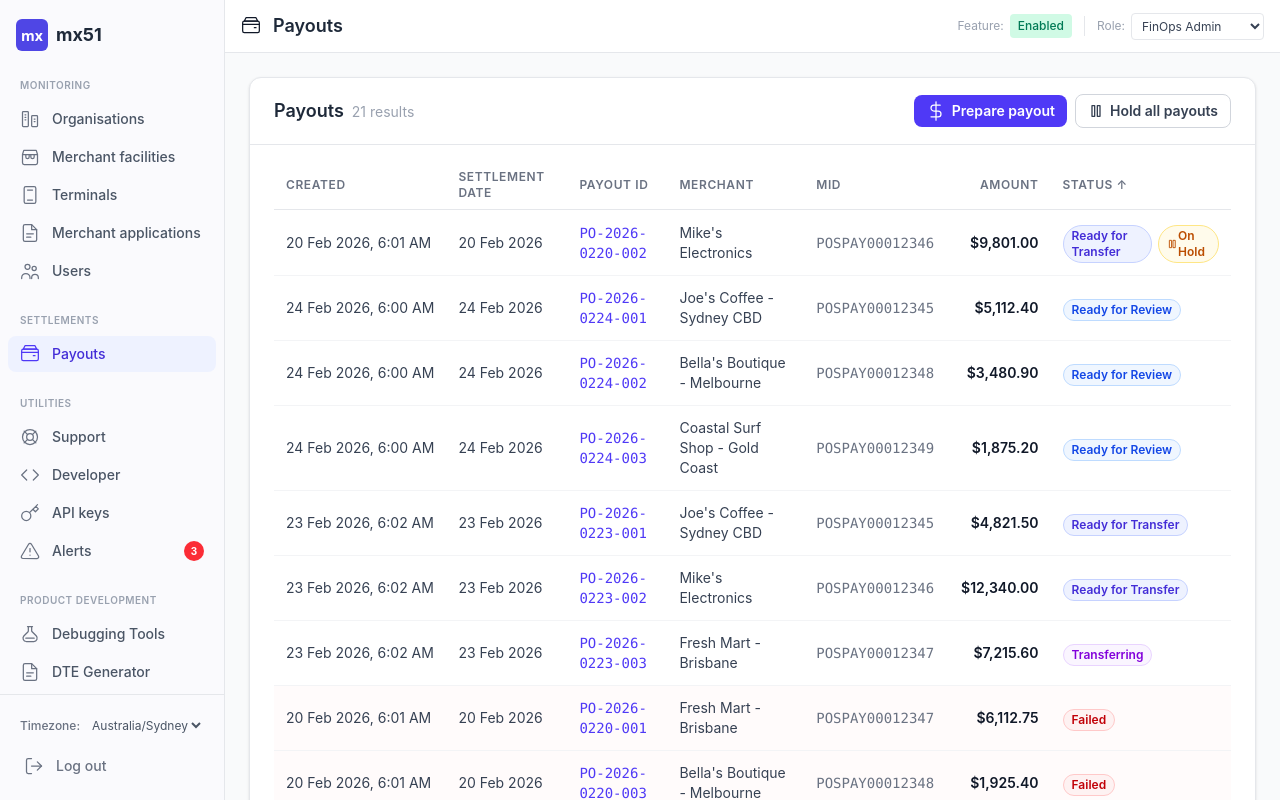
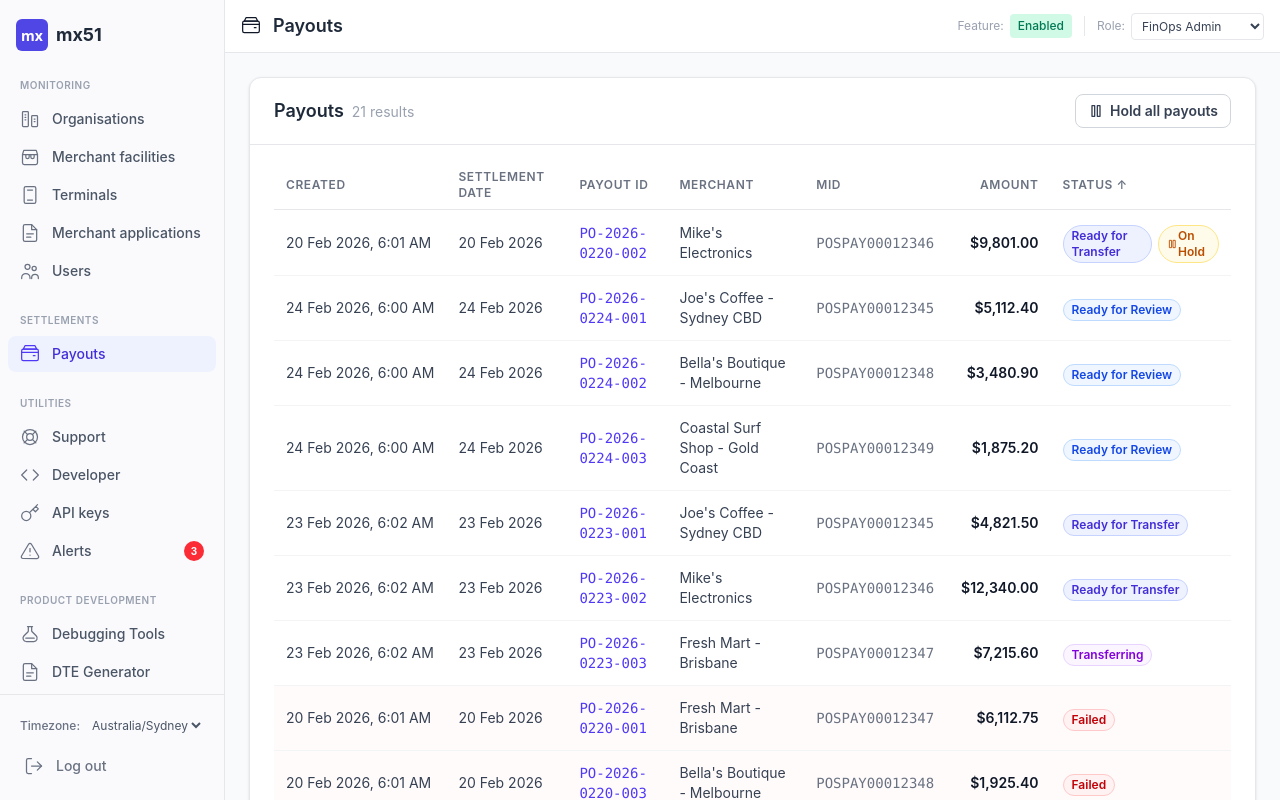
Before and after one commit to eeyern-mx51/msp-settlement-ledger, a React (Vite) app: page /#payouts in a window 1280 px wide. Built offline with nearby package versions, Linux system fonts and the light colour scheme.

Commit message:
Payouts at the fleet level.

```diff
--- a/src/MSPDashboard.jsx
+++ b/src/MSPDashboard.jsx
@@ -1029,8 +1029,6 @@ function FleetPayoutsPage({ role, featureEnabled, payouts, onPayoutStatusChange,
 
   return (
     <div className="p-6 space-y-5">
-      <PreparePayoutDialog open={showPrepare} onClose={() => setShowPrepare(false)} onCreatePayouts={(newPayouts) => { newPayouts.forEach((p) => onPayoutStatusChange(p.id, p.status, p)); }} unassignedMLEs={unassignedMLEs || mockUnassignedMLEs} />
-
       {role === ROLES.FINOPS_T2 && (<div className="flex items-center gap-2 px-3 py-2 rounded-lg bg-gray-100 border border-gray-200 text-xs text-gray-500"><Icons.Eye /> <span>Read-only access. You can view payouts but cannot perform actions.</span></div>)}
 
       <BulkHoldDialog open={showFleetHoldDialog} onClose={() => setShowFleetHoldDialog(false)} scope="fleet" onConfirm={(holdInfo) => { onFleetHoldChange(holdInfo); addToast({ type: "warning", title: "Fleet hold placed", message: `All fleet payouts are now on hold — ${holdInfo.reason}.` }); }} />
@@ -1043,7 +1041,6 @@ function FleetPayoutsPage({ role, featureEnabled, payouts, onPayoutStatusChange,
         <CardHeader>
           <span className="text-lg font-semibold text-gray-800">Payouts<span className="ml-2 text-sm font-normal text-gray-400">{filteredPayouts.length} results</span></span>
           <div className="flex items-center gap-2">
-            <Button variant="solid" colorScheme="brand" size="sm" leftIcon={<Icons.DollarSign />} onClick={() => setShowPrepare(true)} disabled={!canWrite}>Prepare payout</Button>
             {!fleetHold && <Button variant="outline" colorScheme="neutral" size="sm" leftIcon={<Icons.Pause />} onClick={() => setShowFleetHoldDialog(true)} disabled={!canWrite}>Hold all payouts</Button>}
           </div>
         </CardHeader>
```
Also changed, not shown: 3 other files (tests, documents, lock files or other folders).
